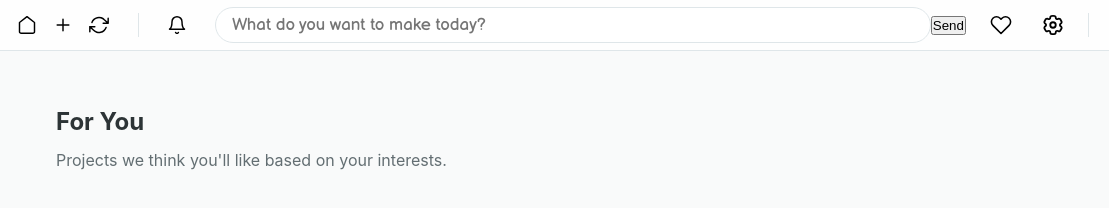
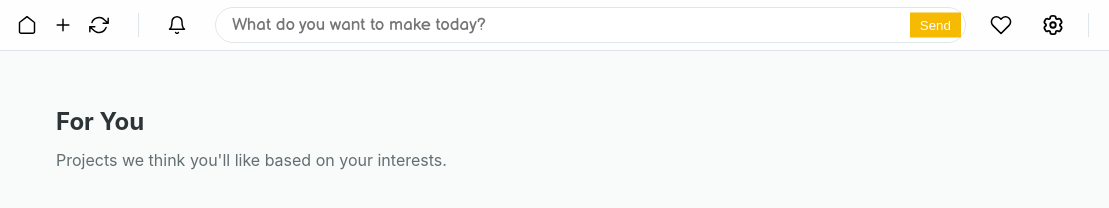
Before and after one commit to TheAlphaLeopard/deno-test, a website: page index.html in a window 1280 px wide. Shown: the full height of the page, 0-1109 px from the left. Drawn offline with Linux system fonts and the light colour scheme.

Commit message:
another test

```diff
--- a/index.html
+++ b/index.html
@@ -41,7 +41,7 @@
 
       <div class="search-container">
         <input type="text" class="search-box"placeholder="What do you want to make today?">
-        <button class="search-btn">Send</button>
+        <button class="search-button">Send</button>
       </div>
 
 
--- a/styles.css
+++ b/styles.css
@@ -327,7 +327,7 @@
   box-shadow: 0 0 0 2px rgba(0, 0, 0, 0.1);
 }
 
-.send-btn {
+.search-button {
   position: absolute;
   right: 5px;  /* Position the button on the right edge */
   top: 50%;
@@ -339,7 +339,7 @@
   cursor: pointer;
 }
 
-.send-btn:hover {
+.search-button:hover {
   background-color: #d8a900; /* Slightly darker yellow when hovered */
 }
 
```
